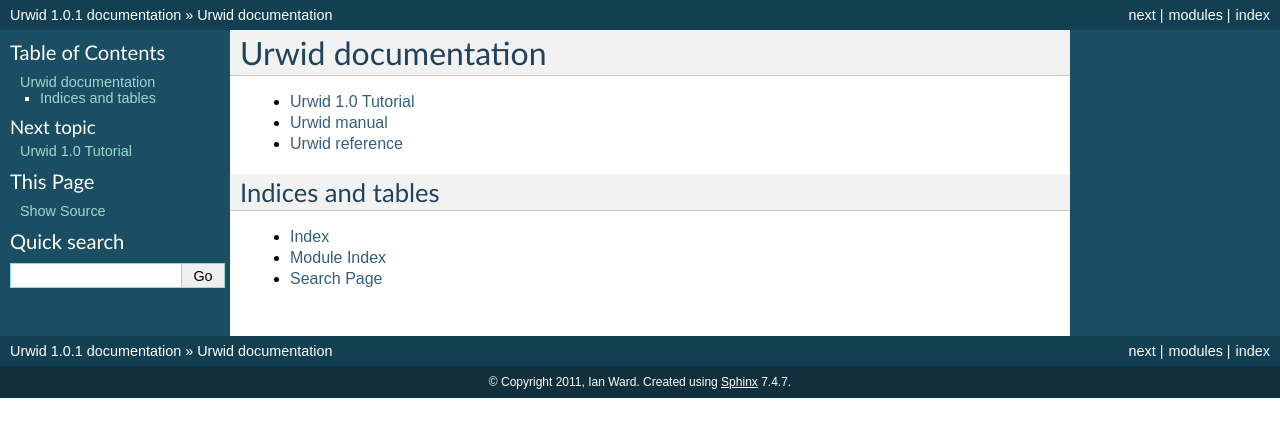
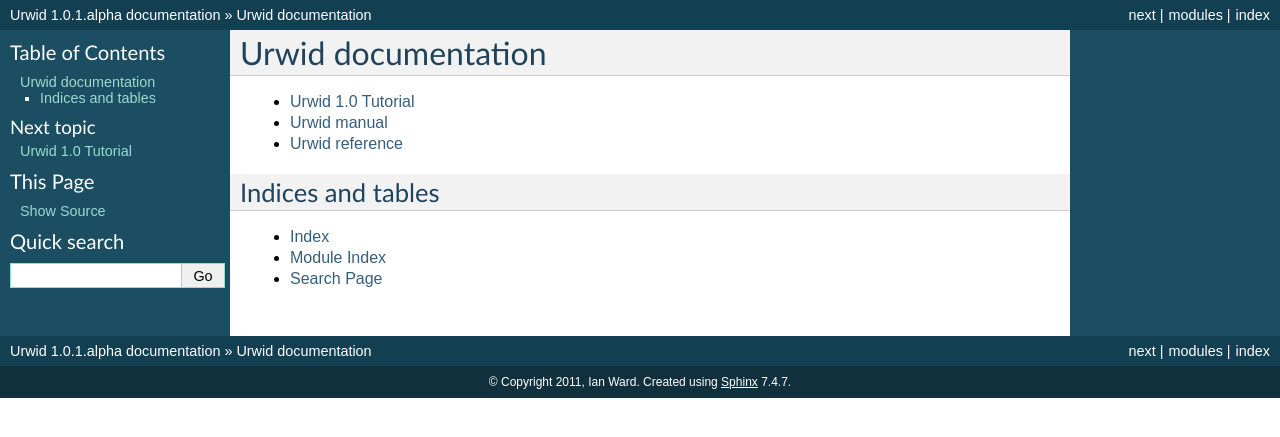
Before and after one commit to urwid/urwid, a Sphinx documentation site: the page built from docs/index.rst, in a window 1280 px wide. Shown: the top 437 px of the page. Built offline with Sphinx 7.4.7, drawn with Linux system fonts in a browser that asks for light colours.

Commit message:
Set release to alpha because sphix porting is still in alpha
--HG--
branch : feature-sphinx

```diff
--- a/docs/conf.py
+++ b/docs/conf.py
@@ -50,7 +50,7 @@ copyright = u'2011, Ian Ward'
 # The short X.Y version.
 version = '1.0'
 # The full version, including alpha/beta/rc tags.
-release = '1.0.1'
+release = '1.0.1.alpha'
 
 # The language for content autogenerated by Sphinx. Refer to documentation
 # for a list of supported languages.
```
